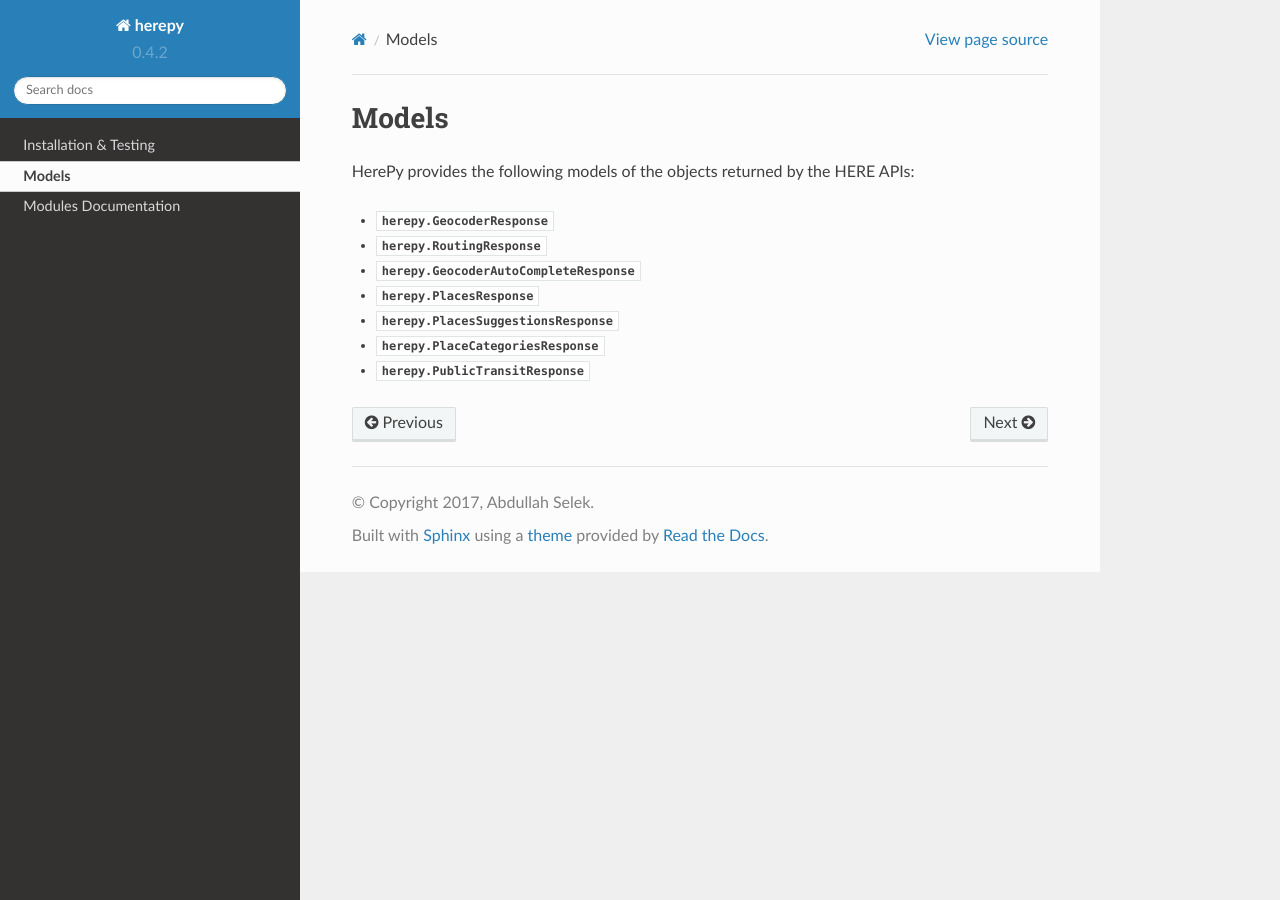
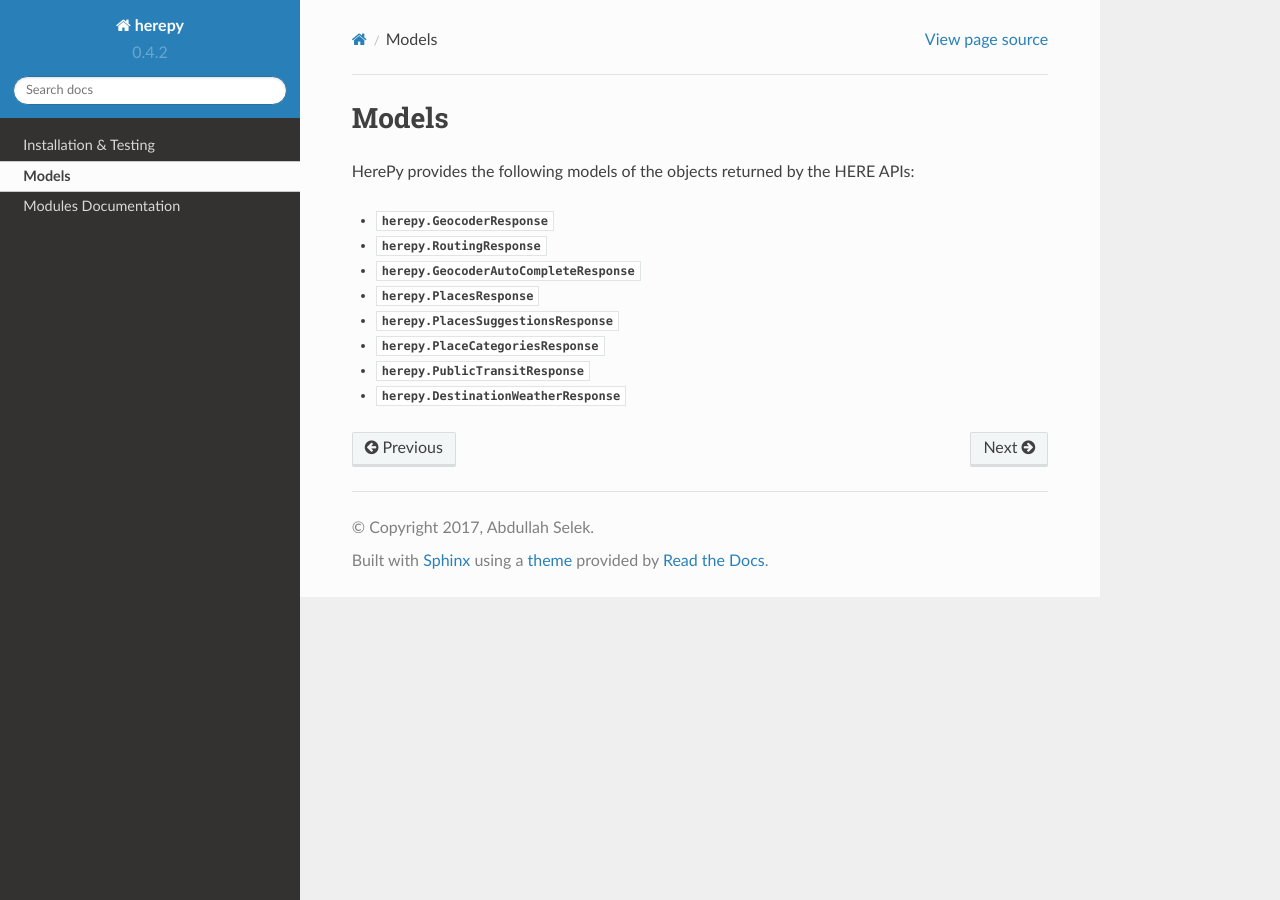
Before and after one commit to abdullahselek/HerePy, a Sphinx documentation site: the page built from docs/models.rst, in a window 1280 px wide. Built offline with Sphinx 7.4.7 and the Read the Docs theme 2.0.0, drawn with Linux system fonts in a browser that asks for light colours.

Commit message:
Add new module on docs.

```diff
--- a/docs/herepy.rst
+++ b/docs/herepy.rst
@@ -24,6 +24,10 @@ APIS
     :members:
     :undoc-members:
     :show-inheritance:
+.. automodule:: herepy.destination_weather_api
+    :members:
+    :undoc-members:
+    :show-inheritance:
 
 .. automodule:: herepy.error
     :members:
--- a/docs/models.rst
+++ b/docs/models.rst
@@ -10,3 +10,4 @@ HerePy provides the following models of the objects returned by the HERE APIs:
 * :py:class:`herepy.PlacesSuggestionsResponse`
 * :py:class:`herepy.PlaceCategoriesResponse`
 * :py:class:`herepy.PublicTransitResponse`
+* :py:class:`herepy.DestinationWeatherResponse`
```
